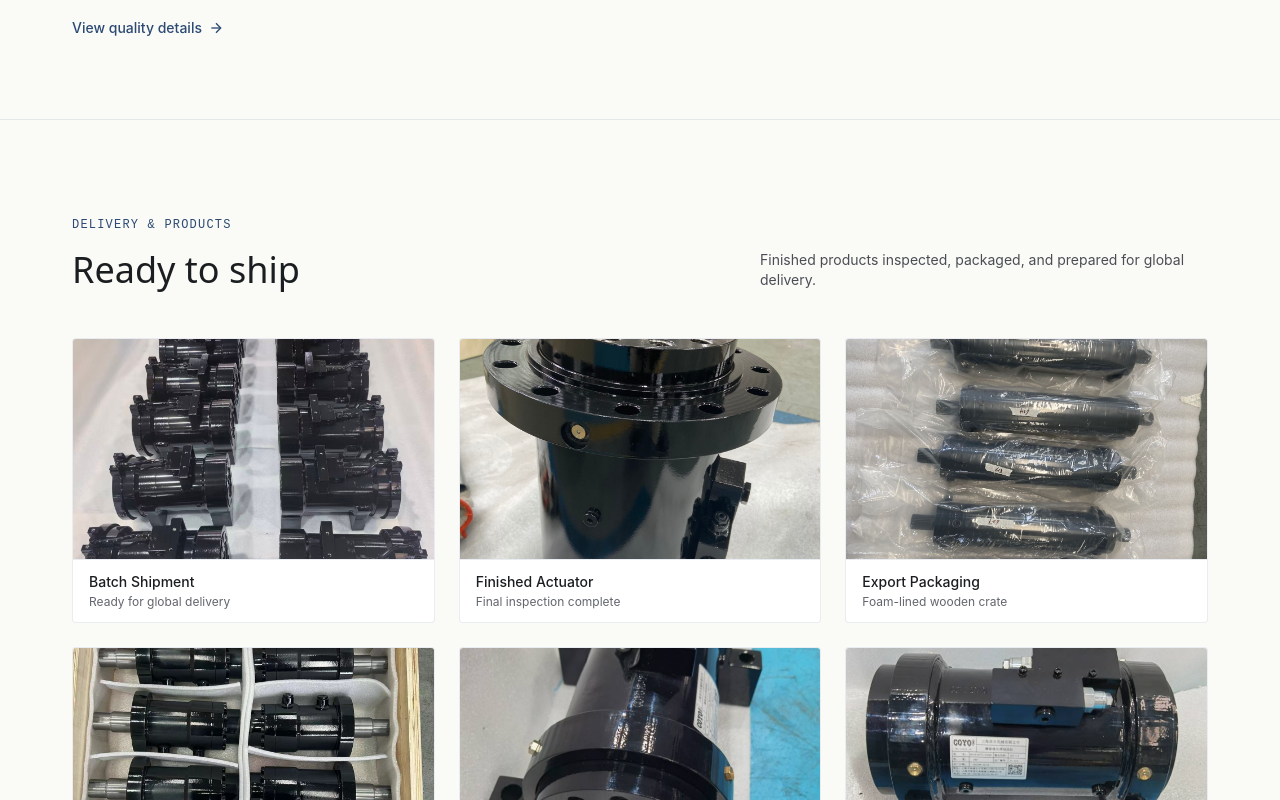
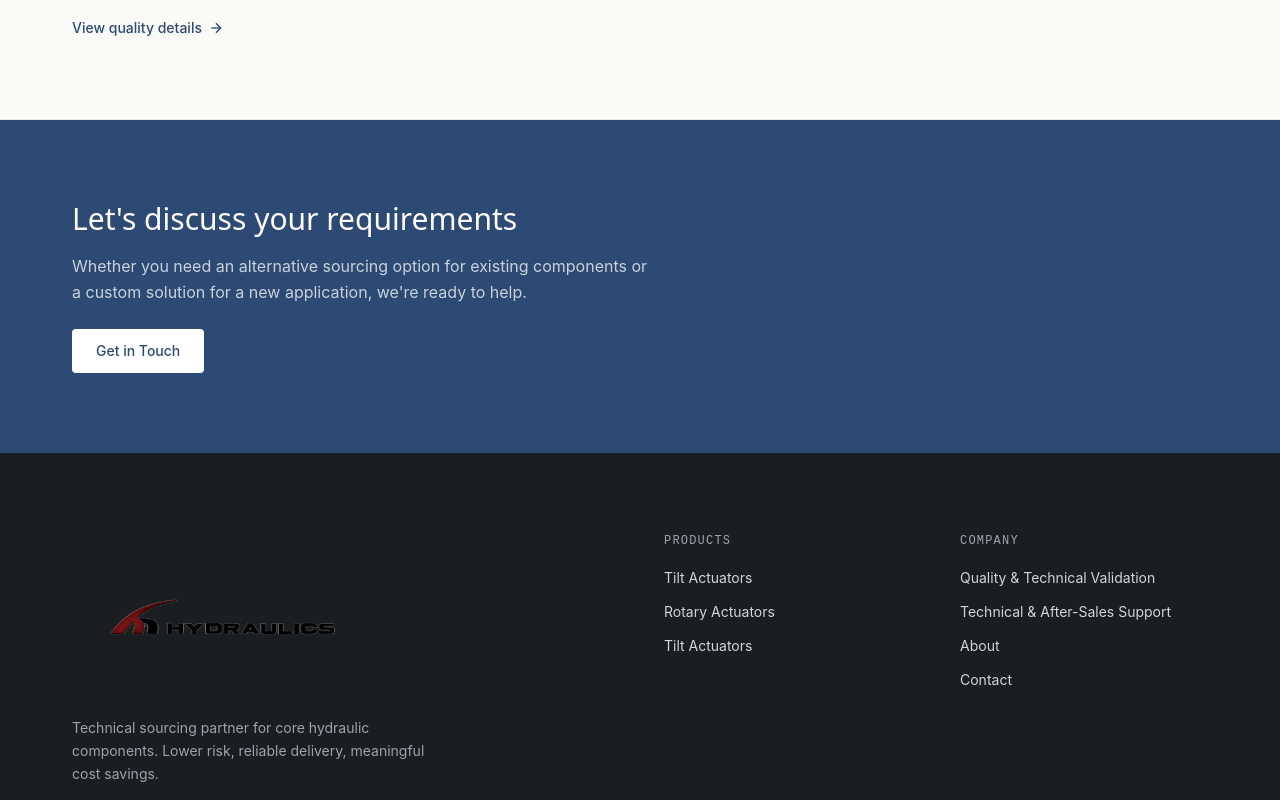
Before and after one commit to baizihuang-dijun/hm-hydraulics, a Next.js app: page /about in a window 1280 px wide. Shown: the part 3280-4080 px from the top of the page. Built offline with nearby package versions, Linux system fonts and the light colour scheme; a web font is replaced by a local one.

Commit message:
fix: About page — update heading, remove Delivery & Products section, revise torque metric
Coze-Commit-Type: user
Coze-User-ID: 2750326345577628
Coze-Conversation-ID: 12897207

```diff
--- a/src/app/about/page.tsx
+++ b/src/app/about/page.tsx
@@ -170,9 +170,9 @@ export default function AboutPage() {
             </div>
             <div>
               <p className="font-heading text-3xl md:text-4xl font-medium text-[#2C4A73] mb-2">
-                200k
+                200,000
               </p>
-              <p className="text-sm text-[#4A4E54]">Nm max torque capability</p>
+              <p className="text-sm text-[#4A4E54]">Nm manufacturing envelope</p>
             </div>
           </div>
 
@@ -307,78 +307,6 @@ export default function AboutPage() {
         </div>
       </section>
 
-      {/* Delivery & Products */}
-      <section className="border-b border-[rgba(44,74,115,0.10)]">
-        <div className="max-w-[1200px] mx-auto px-6 md:px-8 py-20 md:py-24">
-          <div className="flex flex-col md:flex-row md:items-end md:justify-between mb-12">
-            <div>
-              <p className="eyebrow mb-4">Delivery & Products</p>
-              <h2 className="font-heading text-3xl md:text-4xl font-medium text-[#1B1E20]">
-                Ready to ship
-              </h2>
-            </div>
-            <p className="mt-4 md:mt-0 text-sm text-[#4A4E54] max-w-md">
-              Finished products inspected, packaged, and prepared for global delivery.
-            </p>
-          </div>
-
-          <div className="grid grid-cols-1 sm:grid-cols-2 lg:grid-cols-3 gap-6">
-            {[
-              {
-                src: "/images/delivery/batch-shipment.jpg",
-                label: "Batch Shipment",
-                desc: "Ready for global delivery",
-              },
-              {
-                src: "/images/delivery/finished-cylinder.jpg",
-                label: "Finished Actuator",
-                desc: "Final inspection complete",
-              },
-              {
-                src: "/images/delivery/packaged-product.jpg",
-                label: "Export Packaging",
-                desc: "Foam-lined wooden crate",
-              },
-              {
-                src: "/images/delivery/batch-products.jpg",
-                label: "Batch Production",
-                desc: "Quality-controlled output",
-              },
-              {
-                src: "/images/delivery/product-closeup.jpg",
-                label: "Product Detail",
-                desc: "Precision finish",
-              },
-              {
-                src: "/images/delivery/product-display.jpg",
-                label: "Product Lineup",
-                desc: "Series consistency",
-              },
-            ].map((item) => (
-              <div
-                key={item.label}
-                className="group rounded-md overflow-hidden border border-[rgba(44,74,115,0.10)] bg-white"
-              >
-                <div className="overflow-hidden">
-                  <img
-                    src={item.src}
-                    alt={item.label}
-                    className="w-full h-[220px] object-cover transition-transform duration-200 ease-out group-hover:scale-[1.03]"
-                    loading="lazy"
-                  />
-                </div>
-                <div className="px-4 py-3 border-t border-[rgba(44,74,115,0.10)]">
-                  <p className="text-sm font-medium text-[#1B1E20] mb-0.5">
-                    {item.label}
-                  </p>
-                  <p className="text-xs text-[#62666C]">{item.desc}</p>
-                </div>
-              </div>
-            ))}
-          </div>
-        </div>
-      </section>
-
       {/* CTA */}
       <section className="border-t border-[rgba(44,74,115,0.10)] bg-[#2C4A73]">
         <div className="max-w-[1200px] mx-auto px-6 md:px-8 py-16 md:py-20">
```
